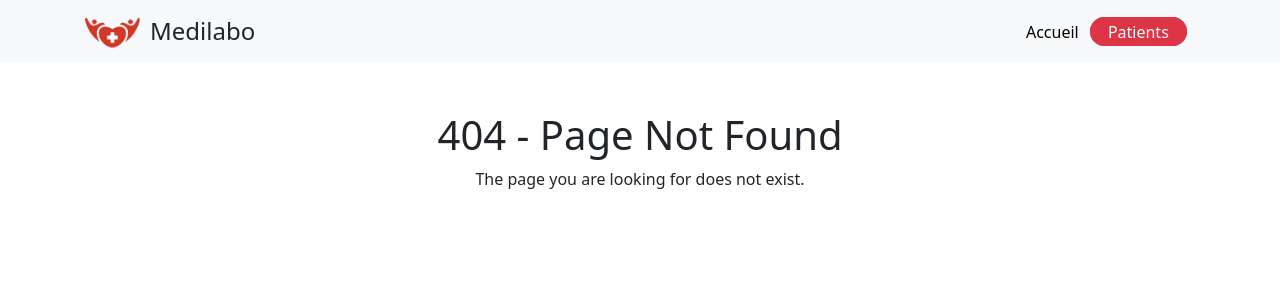
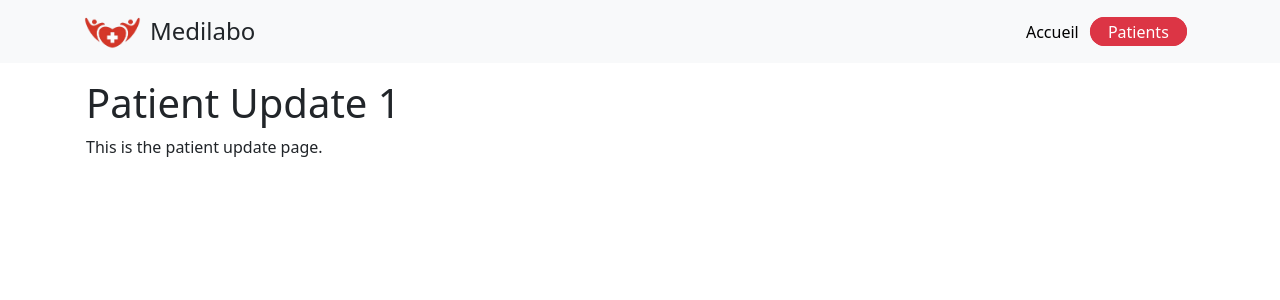
Before and after one commit to PaulCrosTech/cros-paul-Medilabo, a React (Vite) app in the folder client-ui/frontend/: page /patients/1 in a window 1280 px wide. Before the commit this address had no page. Shown: the top 300 px of the page. Built offline with nearby package versions, Linux system fonts and the light colour scheme.

Commit message:
[SP1] Frontend : Ajout Layout, vue création & modification d'un patient

```diff
--- a/client-ui/frontend/index.html
+++ b/client-ui/frontend/index.html
@@ -10,9 +10,7 @@
     <link rel="icon" type="image/png" sizes="32x32" href="/image/favicon/favicon-32x32.png"/>
 </head>
 <body>
-<div>
-    <div id="root"></div>
-</div>
+<div id="root"></div>
 <script type="module" src="/src/main.tsx"></script>
 </body>
 </html>
--- /dev/null
+++ b/client-ui/frontend/src/features/Patient/PatientCreate.tsx
@@ -0,0 +1,10 @@
+function PatientCreate() {
+    return (
+        <div>
+            <h1>Create Patient</h1>
+            <p>This is the patient creation page.</p>
+        </div>
+    )
+}
+
+export default PatientCreate;
--- a/client-ui/frontend/src/features/PatientList/PatientList.tsx
+++ b/client-ui/frontend/src/features/Patient/PatientList.tsx
@@ -27,6 +27,10 @@ function PatientList() {
         setShowModal(true);
     };
 
+    const handleRowClick = (patientId: number) => {
+        navigate(`/patients/${patientId}`);
+    };
+
     const handleModalCancel = () => {
         setShowModal(false);
         setSelectedPatientId(null);
@@ -50,6 +54,7 @@ function PatientList() {
         setShowModal(false);
         setSelectedPatientId(null);
     };
+
 
     useEffect(() => {
         const fetchPatientsFunction = async () => {
@@ -106,7 +111,8 @@ function PatientList() {
                 </thead>
                 <tbody>
                 {patients.map(patient => (
-                    <tr key={patient.patientId}>
+                    <tr key={patient.patientId} style={{cursor: 'pointer'}}
+                        onClick={() => handleRowClick(patient.patientId)}>
                         <td>{patient.patientId}</td>
                         <td>{patient.firstName}</td>
                         <td>{patient.lastName}</td>
@@ -121,7 +127,7 @@ function PatientList() {
                 </tbody>
                 <tfoot>
                 <tr>
-                    <td colSpan={8}>
+                    <td colSpan={8} className={"text-center"}>
                         <AddButton showText={true} onClick={() => navigate("/patients/create")}/>
                     </td>
                 </tr>
--- /dev/null
+++ b/client-ui/frontend/src/features/Patient/PatientUpdate.tsx
@@ -0,0 +1,13 @@
+import {useParams} from 'react-router';
+
+function PatientUpdate() {
+    const {patientId} = useParams();
+    return (
+        <div>
+            <h1>Patient Update {patientId}</h1>
+            <p>This is the patient update page.</p>
+        </div>
+    );
+}
+
+export default PatientUpdate;
--- /dev/null
+++ b/client-ui/frontend/src/layouts/Layout.tsx
@@ -0,0 +1,16 @@
+import {Outlet} from 'react-router';
+import {Header} from "../shared/components/Header.tsx";
+
+
+function Layout() {
+    return (
+        <main>
+            <Header/>
+            <div className="container p-3">
+                <Outlet/>
+            </div>
+        </main>
+    );
+}
+
+export default Layout;
--- a/client-ui/frontend/src/main.tsx
+++ b/client-ui/frontend/src/main.tsx
@@ -6,22 +6,25 @@ import 'bootstrap/dist/css/bootstrap.min.css';
 
 import {BrowserRouter, Routes, Route} from "react-router";
 
-import {Header} from "./shared/components/Header.tsx";
 import NotFoundView from "./pages/NotFoundView.tsx";
 import HomeView from "./pages/HomeView.tsx";
 import PatientListView from "./pages/PatientListView.tsx";
 import PatientCreateView from "./pages/PatientCreateView.tsx";
+import Layout from "./layouts/Layout.tsx";
+import PatientUpdateView from "./pages/PatientUpdateView.tsx";
 
 
 createRoot(document.getElementById('root')!).render(
     <StrictMode>
         <BrowserRouter>
-            <Header/>
             <Routes>
-                <Route path="/" element={<HomeView/>}></Route>
-                <Route path="/patients" element={<PatientListView/>}></Route>
-                <Route path="/patients/create" element={<PatientCreateView/>}></Route>
-                <Route path="*" element={<NotFoundView/>}></Route>
+                <Route element={<Layout/>}>
+                    <Route path="/" element={<HomeView/>}></Route>
+                    <Route path="/patients" element={<PatientListView/>}></Route>
+                    <Route path="/patients/create" element={<PatientCreateView/>}></Route>
+                    <Route path="/patients/:patientId" element={<PatientUpdateView/>}></Route>
+                    <Route path="*" element={<NotFoundView/>}></Route>
+                </Route>
             </Routes>
         </BrowserRouter>
     </StrictMode>,
--- a/client-ui/frontend/src/pages/PatientCreateView.tsx
+++ b/client-ui/frontend/src/pages/PatientCreateView.tsx
@@ -1,7 +1,9 @@
+import PatientCreate from "../features/Patient/PatientCreate.tsx";
+
 function PatientCreateView() {
     return (
         <>
-            <h1>Création d'un nouveau patient</h1>
+            <PatientCreate/>
         </>
     );
 }
--- a/client-ui/frontend/src/pages/PatientListView.tsx
+++ b/client-ui/frontend/src/pages/PatientListView.tsx
@@ -1,4 +1,4 @@
-import PatientList from "../features/PatientList/PatientList.tsx";
+import PatientList from "../features/Patient/PatientList.tsx";
 
 
 function PatientListView() {
--- /dev/null
+++ b/client-ui/frontend/src/pages/PatientUpdateView.tsx
@@ -0,0 +1,12 @@
+import PatientUpdate from "../features/Patient/PatientUpdate.tsx";
+
+function PatientUpdateView() {
+
+    return (
+        <>
+            <PatientUpdate/>
+        </>
+    );
+}
+
+export default PatientUpdateView;
--- a/client-ui/frontend/src/shared/components/DeleteButton.tsx
+++ b/client-ui/frontend/src/shared/components/DeleteButton.tsx
@@ -7,13 +7,14 @@ type ButtonDeleteProps = {
     showText?: boolean;
 }
 
-const DeleteButton: React.FC<ButtonDeleteProps> = ({onClick, showText}) => {
-    if (!showText) {
-        showText = false;
-    }
+const DeleteButton: React.FC<ButtonDeleteProps> = ({onClick, showText = false}) => {
+    const handleClick = (e: React.MouseEvent<HTMLButtonElement>) => {
+        e.stopPropagation();
+        onClick();
+    };
     return (
         <button
-            onClick={onClick}
+            onClick={handleClick}
             className="btn btn-danger">
             <FontAwesomeIcon icon={faTrash}/>
             {showText && <span className="ms-1"> Supprimer</span>}
```
